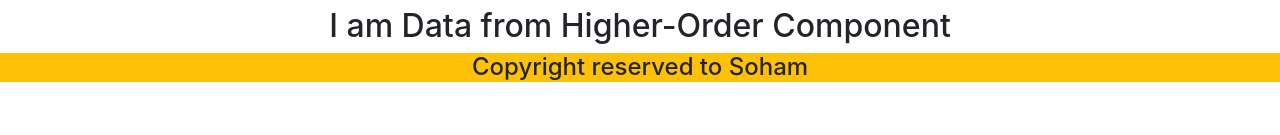
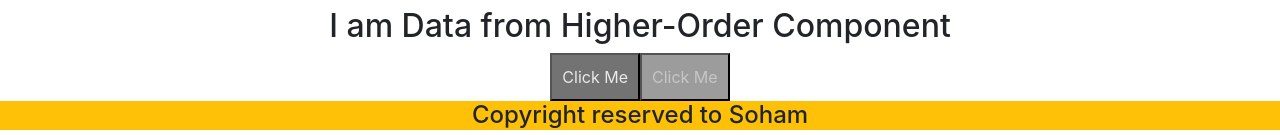
Before and after one commit to shahsohamk/react-redux, a React (Create React App) app: page / in a window 1280 px wide. Shown: the part 2625-2760 px from the top of the page. Before the commit the page ends 2715 px from the top, so only its background shows below. Built offline with nearby package versions, Linux system fonts and the light colour scheme; no server answers.

Commit message:
HOC styles

```diff
--- /dev/null
+++ b/src/HOC/StylesWrapper.jsx
@@ -0,0 +1,20 @@
+import React from 'react'
+import CommonStyles from '../components/styles/CommonStyles'
+
+
+const translateProps = (props) => {
+    console.log(props.disable)
+     let _styles = {...CommonStyles.default}
+    if(props.disable){
+        _styles = {..._styles, ...CommonStyles.disable};
+    }
+    const newProps = {...props,styles:_styles }
+    return newProps;
+}
+
+
+export default (WrappedComponent) => {
+    return function wrappedRender(args) {
+        return WrappedComponent(translateProps(args));
+    }
+}
--- /dev/null
+++ b/src/components/ButtonOne.jsx
@@ -0,0 +1,11 @@
+import React from 'react'
+import StylesWrapper from '../HOC/StylesWrapper'
+
+const ButtonOne=(props)=>{
+    return (
+       <button style={props.styles}>
+           Click Me
+       </button>
+    )
+}
+export default StylesWrapper(ButtonOne)
--- a/src/components/Dashboard.jsx
+++ b/src/components/Dashboard.jsx
@@ -9,6 +9,7 @@ import CompLifeCycle from './lifecycle/CompLifeCycle';
 import WeatherComponent from './lifecycle/WeatherComponent'
 import FormApp from './formvalidation/FormApp'
 import MyHOC from '../HOC/HOC'
+import ButtonOne from './ButtonOne'
 
 //stateful functional component / class component / intelligent components
 export default class Dashboard extends Component{
@@ -29,6 +30,8 @@ export default class Dashboard extends Component{
                 <WeatherComponent/>
                 <FormApp/>
                 <MyHOC/>
+                <ButtonOne></ButtonOne>
+                <ButtonOne disable/>
             </div>
         )
     }
--- /dev/null
+++ b/src/components/styles/CommonStyles.jsx
@@ -0,0 +1,12 @@
+const styles = {
+    default : {
+        backgroundColor: '#737373',
+        color: '#eae8e8',
+        padding: '10px'
+    }, disable : {
+        backgroundColor: '#9c9c9c',
+        color: '#c7c6c6',
+    }
+}
+
+export default styles;
```
